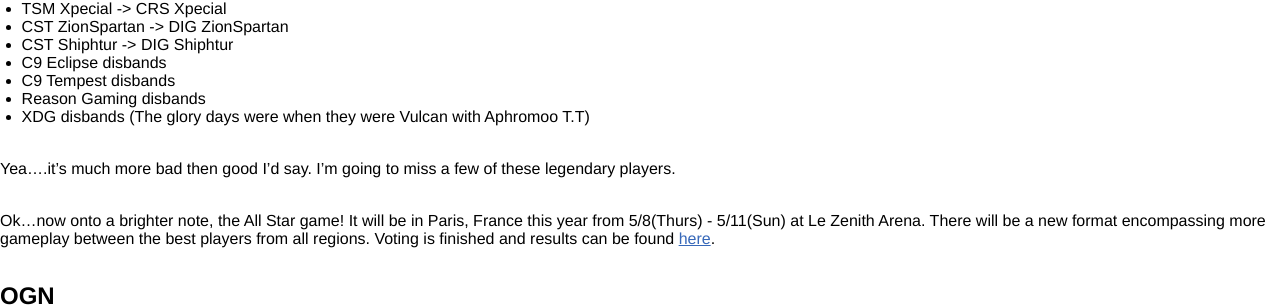
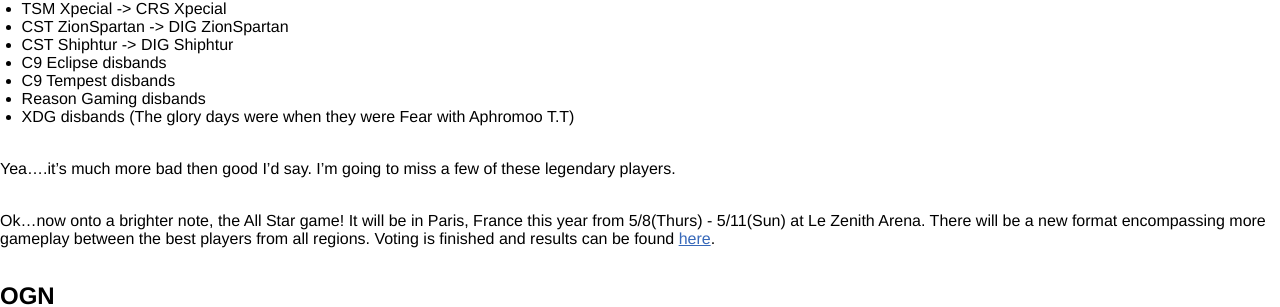
Before and after one commit to 13ruce1337/13ruce1337.github.io, a Jekyll site: the page built from _posts/2014-05-03-esports-05-2014-wk2.md, in a window 1280 px wide and 900 px high, scrolled down 1580 px. Shown: the part 502-809 px from the top of the window. Built offline with Jekyll 4.4.1, drawn with Linux system fonts in a browser that asks for light colours; nearby versions of some CDN libraries; Markdown is read by kramdown in place of the engine named in the settings.

Commit message:
cleaned up post

```diff
--- a/_posts/2014-05-03-esports-05-2014-wk2.md
+++ b/_posts/2014-05-03-esports-05-2014-wk2.md
@@ -86,7 +86,7 @@
 - C9 Eclipse disbands
 - C9 Tempest disbands
 - Reason Gaming disbands
-- XDG disbands (The glory days were when they were Vulcan with Aphromoo T.T)
+- XDG disbands (The glory days were when they were Fear with Aphromoo T.T)
 
 <br/>
 
```
